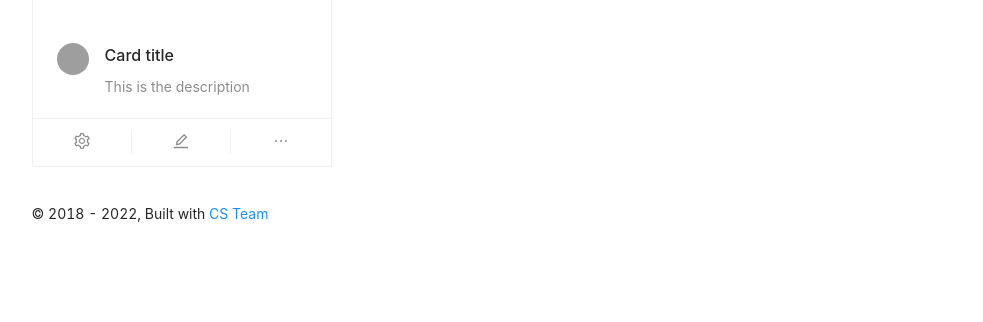
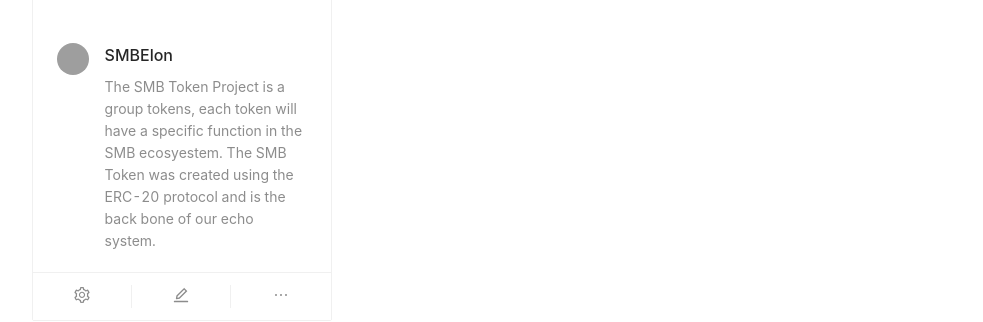
Before and after one commit to cryptosky-platform/cryptoskyplatform.com, a Gatsby site: page / in a window 1280 px wide. Shown: the part 948-1270 px from the top of the page, without its empty margins (148-1131 px from the left). Before the commit the page ends 1199 px from the top, so only its background shows below. Built offline with nearby package versions, Linux system fonts and the light colour scheme; Gatsby itself is replaced by a stand-in of ours; grey boxes are pictures that could not be loaded.

Commit message:
des up of CardFunction()

```diff
--- a/src/components/typescript/antd/CardFunc.tsx
+++ b/src/components/typescript/antd/CardFunc.tsx
@@ -22,9 +22,9 @@ function CardFunct() {
         ]}
       >
         <Meta
-          avatar={<Avatar src="https://joeschmoe.io/api/v1/random" />}
-          title="Card title"
-          description="This is the description"
+          avatar={<Avatar src="https://www.cryptoskyplatform.org/SMB_ELONE.png" />}
+          title="SMBElon"
+          description="The SMB Token Project is a group tokens, each token will have a specific function in the SMB ecosyestem. The SMB Token was created using the ERC-20 protocol and is the back bone of our echo system. "
         />
       </Card>
     )
```
